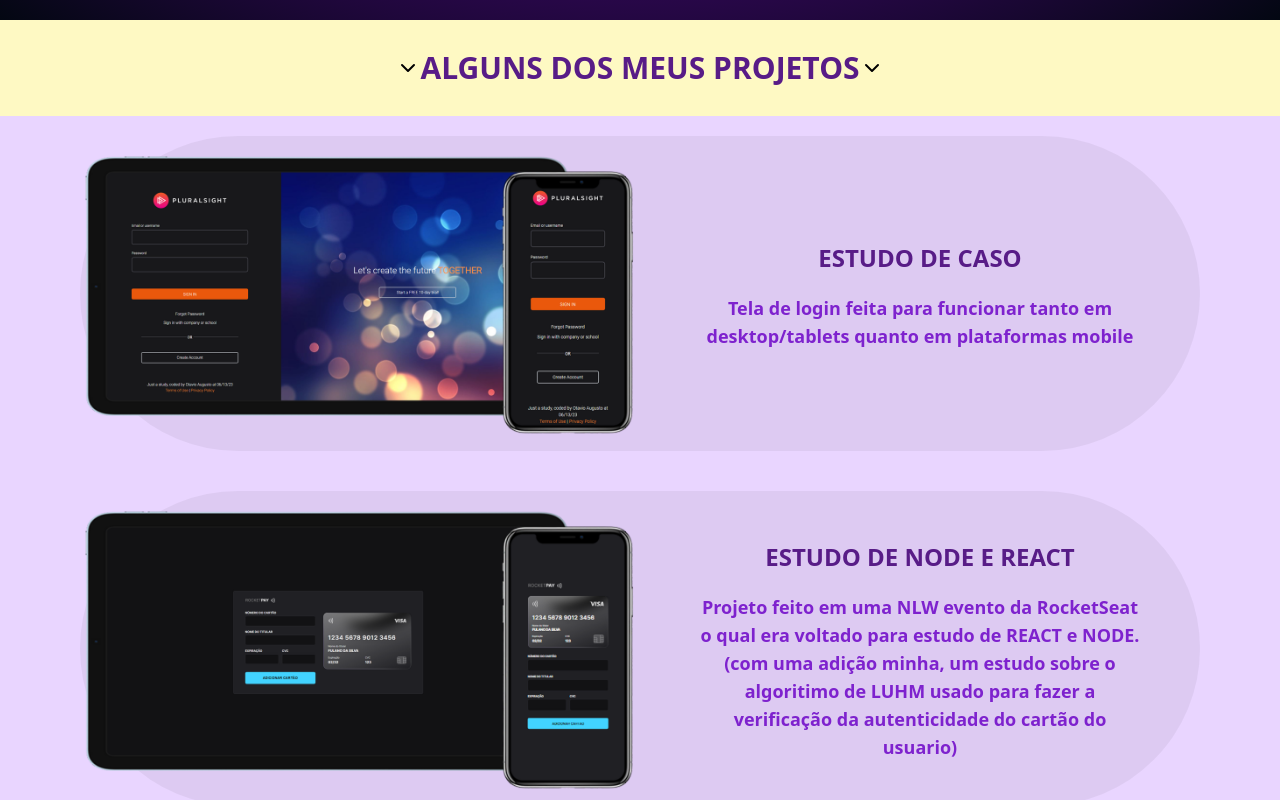
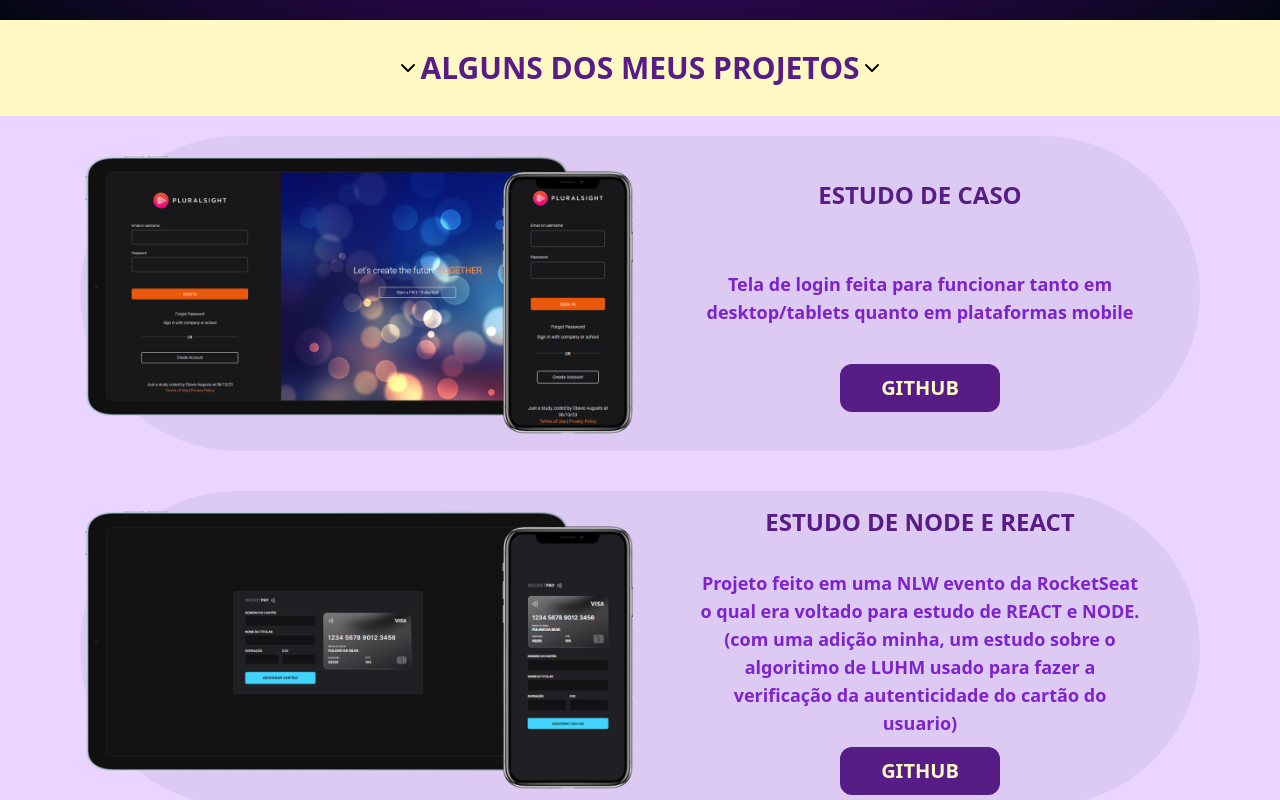
Before and after one commit to 0tavio4ugusto/portfolio, a React (Vite) app: page / in a window 1280 px wide. Shown: the part 780-1580 px from the top of the page. Built offline with nearby package versions, Linux system fonts and the light colour scheme.

Commit message:
Update Projectx.tsx

```diff
--- a/src/components/Projectx.tsx
+++ b/src/components/Projectx.tsx
@@ -6,17 +6,20 @@ const Projectx = (props:any) => {
         <img className="" src={props.path} alt="" />
         </a>
 
-        <div className="flex flex-col justify-center text-purple-900 text-2xl font-black flex-[1_1_0%]">
+        <div className="flex flex-col justify-evenly text-purple-900 text-2xl font-black flex-[1_1_0%]">
           <div className="self-center leading-10">
             {props.UpperText}
           </div>
-          <div className="flex-wrap self-center w-4/5 text-center text-lg mt-4 text-purple-700">
+          <div className="flex-wrap self-center w-4/5 text-center text-lg mt-4 font-black text-purple-700">
             {props.LowerText}
           </div>
+
+          <a  target="_blank" className="w-40 h-12 bg-purple-900 text-yellow-100 flex justify-center rounded-xl self-center cursor-pointer hover:bg-purple-800 hover:scale-110 transition-all" href={props.Git}>
+            <p className="self-center text-xl font-black">GITHUB</p>
+          </a>
+
+          </div>
         </div>
-
-      </div>
-
 
   )
 }
```
